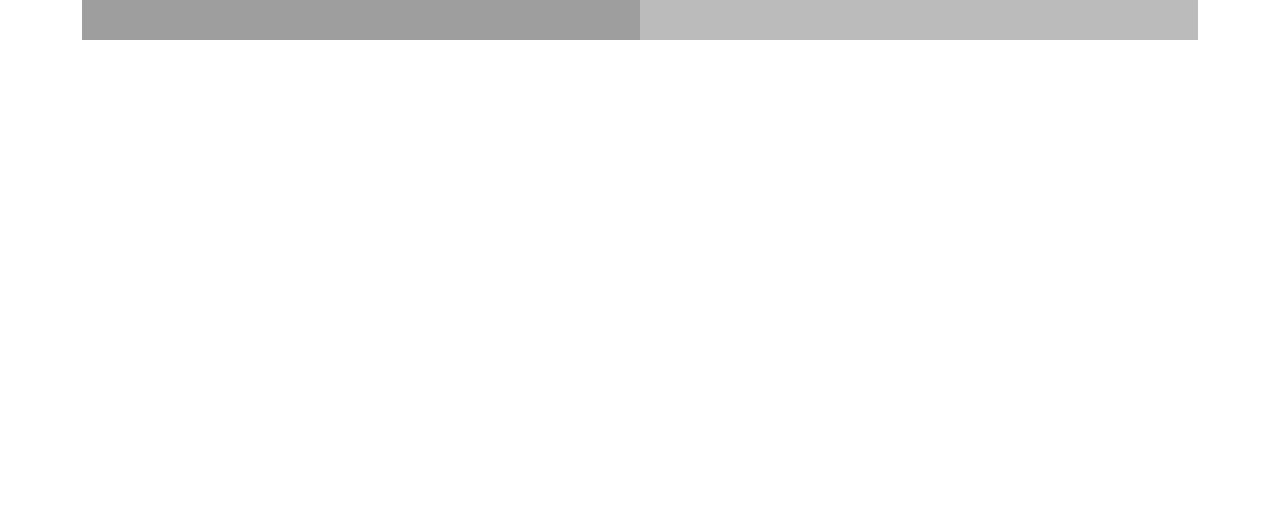
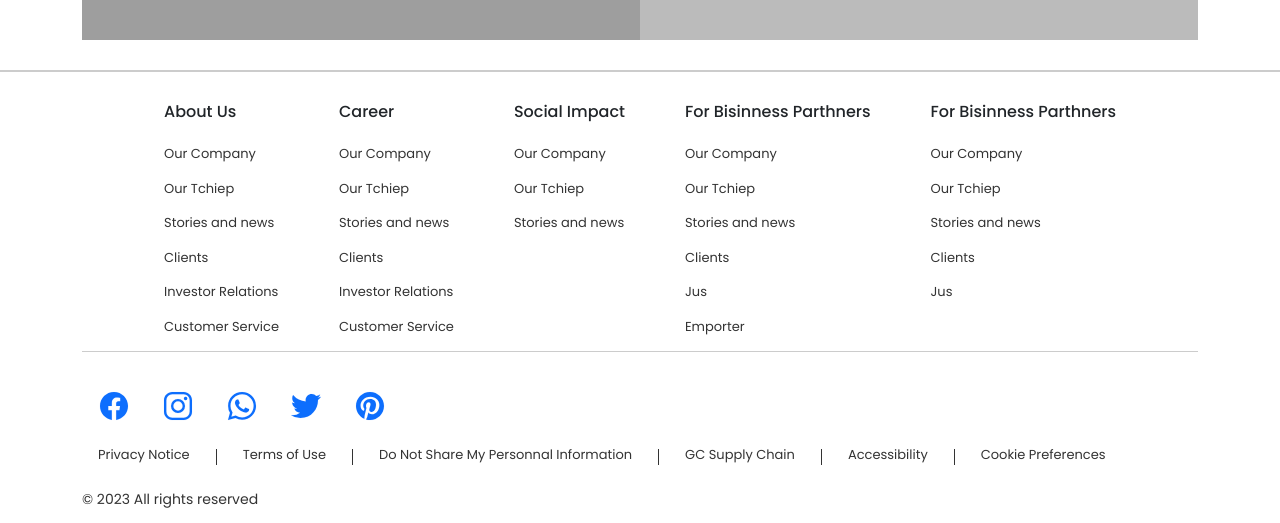
Before and after one commit to Alphadev2023/starbuckTestHTML-CSS, a plain HTML site: page index.html in a window 1280 px wide. Shown: the part 1520-2043 px from the top of the page. Before the commit the page ends 1560 px from the top, so only its background shows below. Drawn offline with nearby package versions, Linux system fonts and the light colour scheme; grey boxes are pictures that could not be loaded.

Commit message:
I here for help

```diff
--- a/index.html
+++ b/index.html
@@ -97,6 +97,80 @@
   </div>
  </section>
 
+ <footer>
+  <div class="container">
+   <div class="footer">
+    <div class="foot1">
+     <h3>About Us</h3>
+     <a href="#">Our Company</a>
+     <a href="#">Our Tchiep</a>
+     <a href="#">Stories and news</a>
+     <a href="#">Clients</a>
+     <a href="#">Investor Relations</a>
+     <a href="#">Customer Service</a>
+    </div>
+    <div class="foot1">
+     <h3>Career</h3>
+     <a href="#">Our Company</a>
+     <a href="#">Our Tchiep</a>
+     <a href="#">Stories and news</a>
+     <a href="#">Clients</a>
+     <a href="#">Investor Relations</a>
+     <a href="#">Customer Service</a>
+    </div>
+    <div class="foot1">
+     <h3>Social Impact</h3>
+     <a href="#">Our Company</a>
+     <a href="#">Our Tchiep</a>
+     <a href="#">Stories and news</a>
+    </div>
+    <div class="foot1">
+     <h3>For Bisinness Parthners</h3>
+     <a href="#">Our Company</a>
+     <a href="#">Our Tchiep</a>
+     <a href="#">Stories and news</a>
+     <a href="#">Clients</a>
+     <a href="#">Jus</a>
+     <a href="#">Emporter</a>
+    </div>
+    <div class="foot1">
+     <h3>For Bisinness Parthners</h3>
+     <a href="#">Our Company</a>
+     <a href="#">Our Tchiep</a>
+     <a href="#">Stories and news</a>
+     <a href="#">Clients</a>
+     <a href="#">Jus</a>
+    </div>
+   </div>
+
+   <div class="fon">
+    <div1 class="icon">
+     <a class="nav-link ico" href="#"><ion-icon name="logo-facebook" style="zoom:2.0;"></ion-icon></a>
+     <a class="nav-link ico" href="#"><ion-icon name="logo-instagram" style="zoom:2.0;"></ion-icon></a>
+     <a class="nav-link ico" href="#"><ion-icon name="logo-whatsapp" style="zoom:2.0;"></ion-icon></a>
+     <a class="nav-link ico" href="#"><ion-icon name="logo-twitter" style="zoom:2.0;"></ion-icon></a>
+     <a class="nav-link ico" href="#"><ion-icon name="logo-pinterest" style="zoom:2.0;"></ion-icon></a>
+    </div1>
+    <div2 class="link-bas">
+     <p><a class="nav-link" href="#">Privacy Notice</a></p>
+     <div class="line"></div>
+     <p><a class="nav-link" href="#">Terms of Use</a></p>
+     <div class="line"></div>
+     <p><a class="nav-link" href="#">Do Not Share My Personnal Information</a></p>
+     <div class="line"></div>
+     <p><a class="nav-link" href="#">GC Supply Chain</a></p>
+     <div class="line"></div>
+     <p><a class="nav-link" href="#">Accessibility</a></p>
+     <div class="line"></div>
+     <p><a class="nav-link" href="#">Cookie Preferences</a></p>
+    </div2>
+    <div class="copy">
+     <p>© 2023 All rights reserved</p>
+    </div>
+   </div>
+  </div>
+ </footer>
+
  <script src="https://cdn.jsdelivr.net/npm/bootstrap@5.0.2/dist/js/bootstrap.bundle.min.js"
   integrity="sha384-MrcW6ZMFYlzcLA8Nl+NtUVF0sA7MsXsP1UyJoMp4YLEuNSfAP+JcXn/tWtIaxVXM" crossorigin="anonymous"></script>
  <script type="module" src="https://unpkg.com/ionicons@7.1.0/dist/ionicons/ionicons.esm.js"></script>
--- a/style.css
+++ b/style.css
@@ -238,3 +238,62 @@ body {
   padding: 10px 30px;
   border-radius: 2rem;
 }
+
+/*----------------Footer----------------*/
+
+footer {
+  margin-top: 30px;
+  border-top: 2px solid #ccc;
+}
+.footer {
+  display: flex;
+  justify-content: center;
+  gap: 60px;
+  border-bottom: 1px solid #ccc;
+  margin-top: 30px;
+  margin-bottom: 30px;
+}
+
+.footer .foot1 {
+  display: flex;
+  flex-direction: column;
+  gap: 15px;
+  margin-bottom: 15px;
+}
+
+.footer .foot1 h3 {
+  font-size: 16px;
+}
+
+.footer .foot1 a {
+  text-decoration: none;
+  color: #333;
+  font-size: 13px;
+}
+
+.fon .icon {
+  display: flex;
+}
+
+.link-bas {
+  display: flex;
+  gap: 10px;
+}
+
+.link-bas a {
+  text-decoration: none;
+  color: #333;
+  font-size: 13px;
+}
+
+.link-bas .line {
+  margin-top: 12px;
+  width: 1px;
+  height: 16px;
+  background: #333;
+}
+
+.copy p {
+  font-size: 14px;
+  color: #333;
+}
```
Lines whose indentation alone changed are shown as unchanged.
